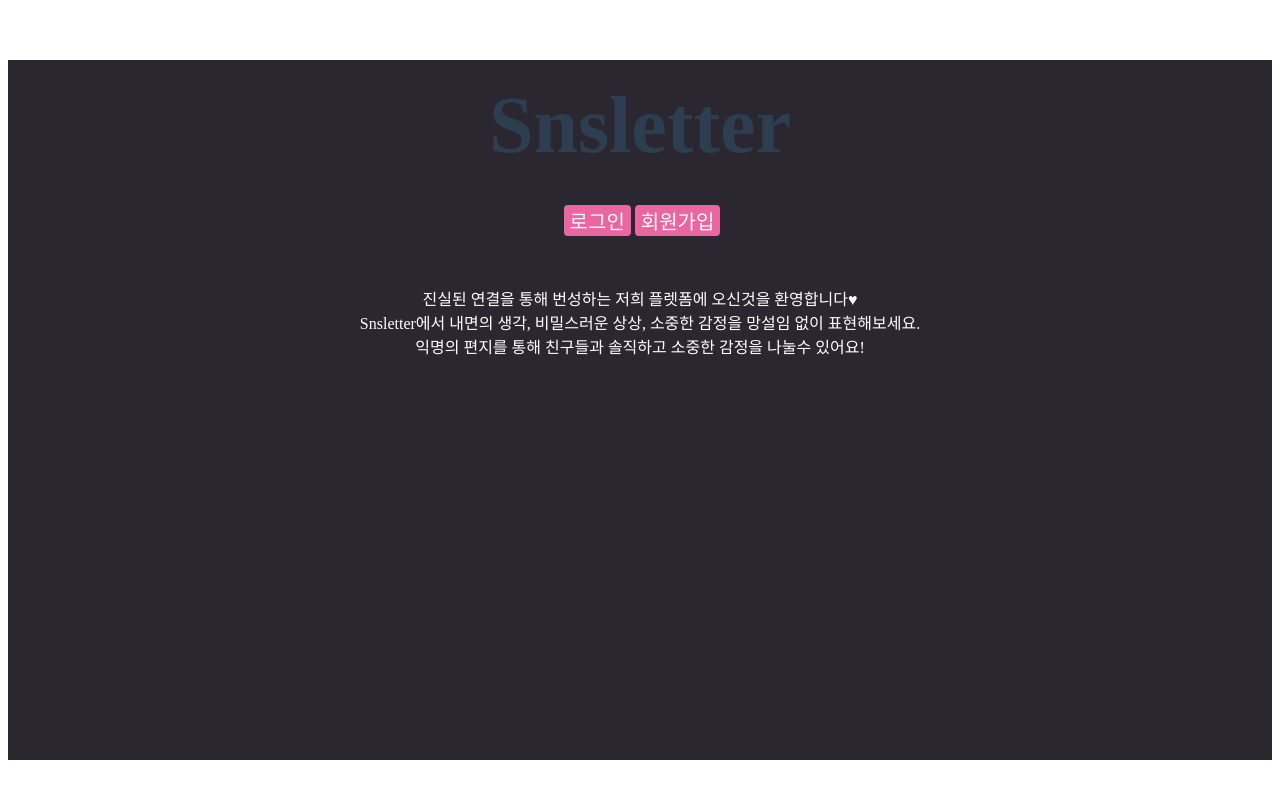
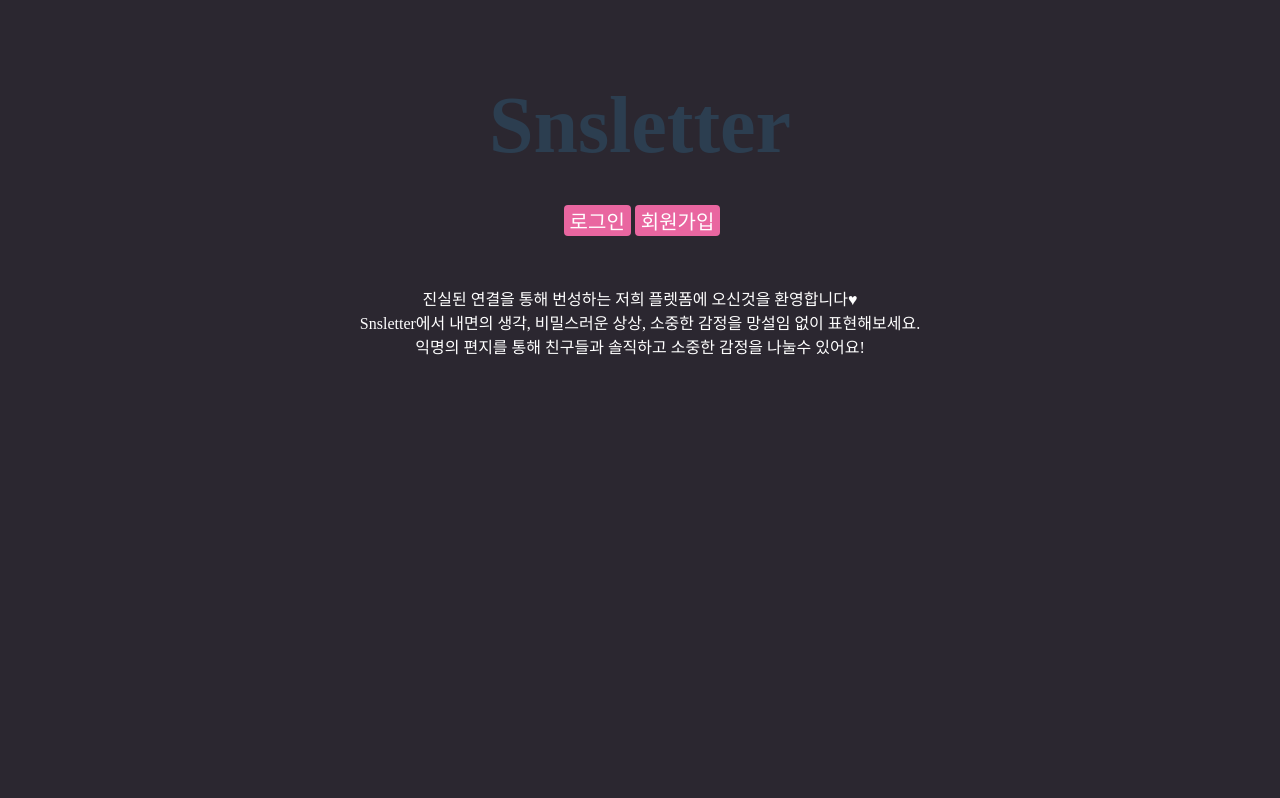
Before and after one commit to Junior-Pirate/SNS-Letter-FrontEnd, a Vue app: page /home in a window 1280 px wide. Built offline with nearby package versions, Linux system fonts and the light colour scheme; a web font is replaced by a local one.

Commit message:
fix blank white area

```diff
--- a/src/views/Home-component.vue
+++ b/src/views/Home-component.vue
@@ -1,4 +1,6 @@
 <template>
+  <html>
+  <body>
   <div id="backgound">
     <h1 id="title">Snsletter</h1>
     <div>
@@ -11,20 +13,22 @@
       <a>익명의 편지를 통해 친구들과 솔직하고 소중한 감정을 나눌수 있어요!</a><br>
     </div>
   </div>
+  </body>
+  </html>
 </template>
 
 <script>
 export default {
   methods: {
     // 페이지 이동시 params로 게시판 구분, query로 페이지 구분
-    movetologin(){
-      window.location.href='/login'
+    movetologin() {
+      window.location.href = '/login'
     },
-    movetoregister(){
-      window.location.href='/register'
+    movetoregister() {
+      window.location.href = '/register'
     },
-    movetosearch(){
-      window.location.href='/search'
+    movetosearch() {
+      window.location.href = '/search'
     },
   },
 };
@@ -45,16 +49,25 @@ export default {
   font-style: normal;
 }
 
-#backgound {
-  height: 700px;
+body {
   background: #2B2730;
 }
+
+#backgound {
+  margin: 0;
+  padding: 0;
+  height: 100%;
+  width: 100%;
+  background: #2B2730;
+}
+
 #title {
   position: relative;
   top: 20px;
   font-family: titlefont;
   font-size: 80px;
 }
+
 #button {
   font-family: normalfont;
   background: #E966A0;
```
